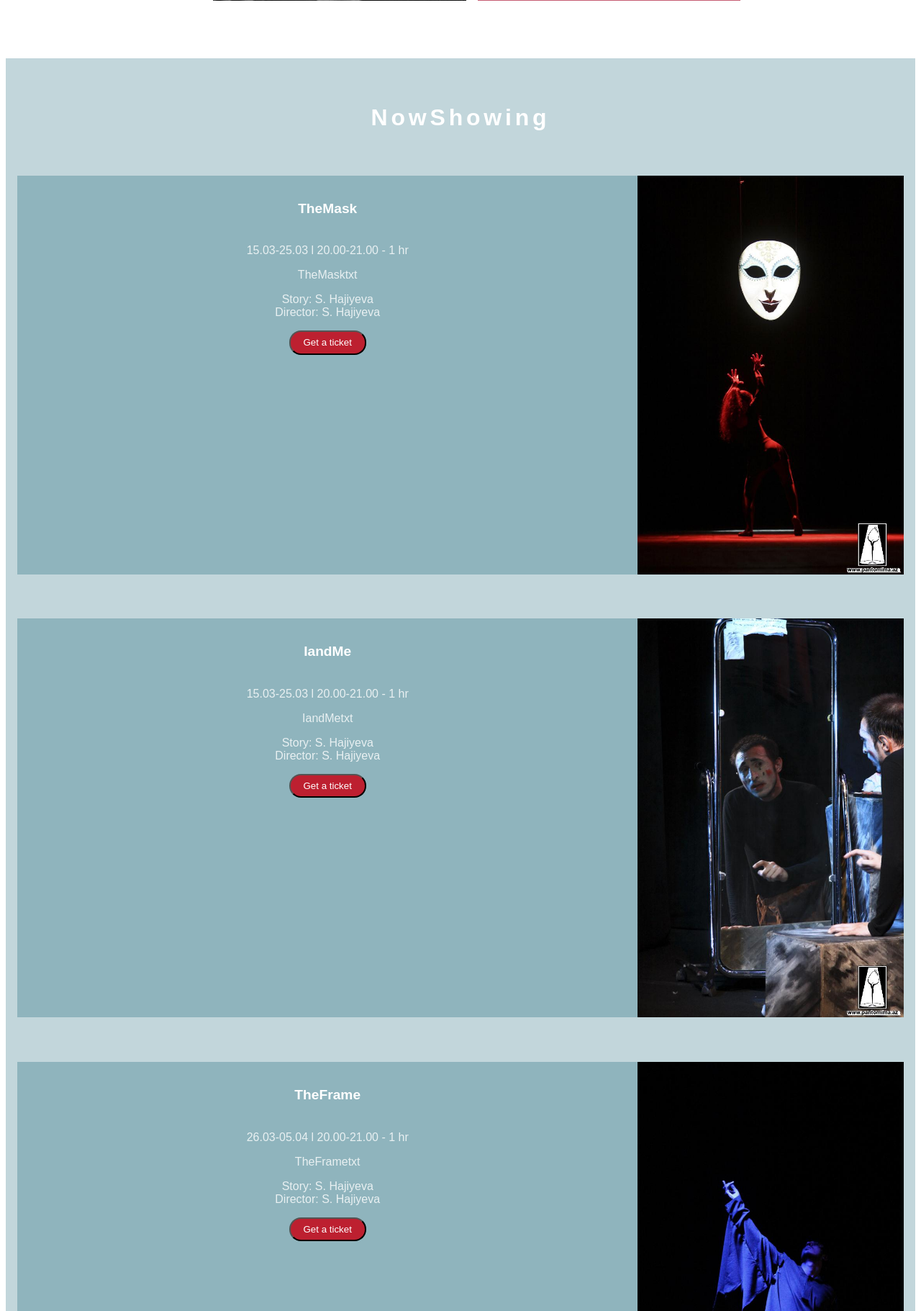
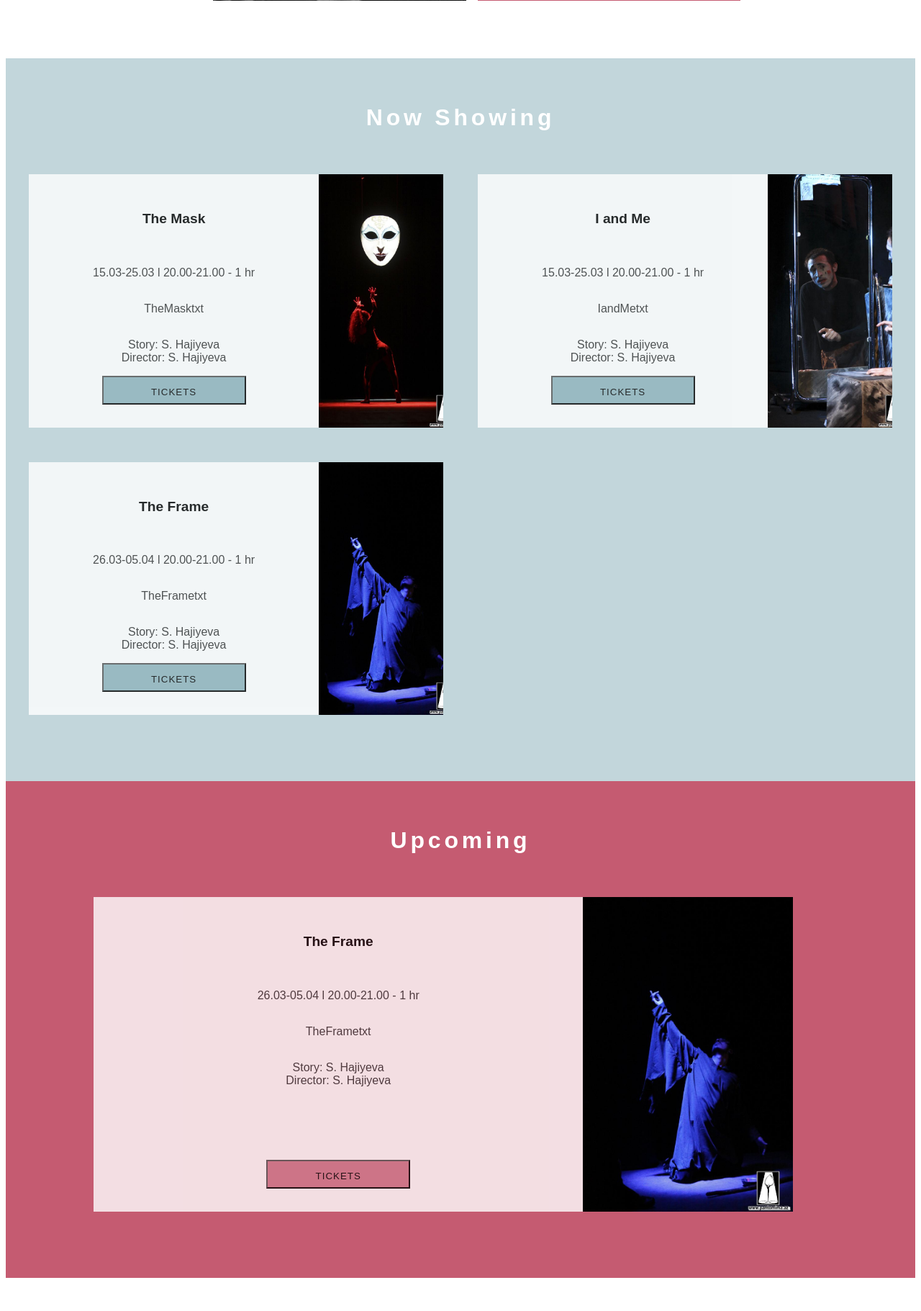
Before and after one commit to laman-droid/phantomime, a Django app: page /en/ in a window 1280 px wide. Shown: the part 543-2364 px from the top of the page at 72% size. Run offline with Django 3.2, Linux system fonts and the light colour scheme.

Commit message:
rest of the translations plus css grid for shows

```diff
--- a/pantomimeweb/staticf/style.css
+++ b/pantomimeweb/staticf/style.css
@@ -290,13 +290,13 @@ html{
     #now_showing{
         background-color: #C2D6DB;
         margin-top: 5em;
-        padding: 4em 1em 2em 1em;
+        padding: 4em 2em 2em 2em;
 
     }
 
     #upcoming{
         background-color: #C55B71;
-        padding: 4em 1em 2em 1em;
+        padding: 4em 2em 2em 2em;
     }
 
     .showmsg {
@@ -327,23 +327,29 @@ html{
         display: flex;
         text-align: center;
         width: 100%;
-        margin-bottom: 5%;
         max-height: 35em;
         justify-content: center;
+        margin-bottom: 2em;
     }
 
     .showtxt {
-        background-color: #8fb4bd;
+        display: flex;
+        flex-direction: column;
+        justify-content: center;
+        align-items: center;
+        background-color: #fff;
         font-size: 1em;
-        color:white;
-        padding: 1em;
+        color:black;
+        opacity: 0.8;
+        padding: 2em;
         width: 70%;
         overflow: hidden;
+        word-wrap: break-word;
     }
 
-    #upcoming .showtxt{
+    /*#upcoming .showtxt{
         background-color: #e8bdc6;
-    }
+    }*/
 
     .showtxt > h5 {
         font-size: 1.2em;
@@ -364,12 +370,20 @@ html{
     }
 
     button{
-        background-color: #BD2030;
-        border-radius: 1.22em;
-        width: 8em;
-        height: 2.5em;
-        color: white;
-        margin-bottom: 1em;
+        background-color: #8fb4bd;
+        text-transform: uppercase;
+        letter-spacing: 1px;
+        line-height: 3em;
+        text-align: center;
+        height: 3em;
+        text-align: center;
+        width: 15em;
+        cursor: pointer;
+        margin-top: auto;
+    }
+
+    #upcoming button{
+        background-color: #d07b8d;
     }
 
     /***----------footer----------***/
@@ -451,4 +465,15 @@ html{
     #empty {
         width:60%;
     }
+
+    .shows {
+        display: grid;
+        grid-template-columns: auto auto;
+        grid-gap: 3em;
+        justify-content: center;
+    }
+
+    .show {
+        margin-bottom: 0;
+    }
 }
--- a/pantomimeweb/templates/index.html
+++ b/pantomimeweb/templates/index.html
@@ -40,40 +40,40 @@
         <div id="now_showing">
             <div class="showmsg">
                 <hr>
-                <a>{% trans 'NowShowing' %}</a>
+                <a>{% trans 'Now Showing' %}</a>
                 <hr>
             </div>
             <div class="shows">
                 <div class="show">
                     <div class="showtxt">
-                        <h5>{% trans 'TheMask' %}</h5>
-                        <p>15.03-25.03  l  20.00-21.00 - 1 hr</p>
+                        <h5>{% trans 'The Mask' %}</h5>
+                        <p>15.03-25.03  l  20.00-21.00 - 1 {% trans 'hr' %}</p>
                         <p>{% trans 'TheMasktxt' %}</p>
 
 
-                        <p>Story: S. Hajiyeva <br> Director: S. Hajiyeva</p>
-                        <button>Get a ticket</button>
+                        <p>{% trans 'Story' %}: S. Hajiyeva <br> {% trans 'Director' %}: S. Hajiyeva</p>
+                        <button>{% trans 'Tickets' %}</button>
                     </div>
                         <img class="showpic" src="{% static '/img/mask.jpg' %}" alt="a girl dancing in front of a mask hanging on the wall">
                 </div>
 
                 <div class="show">
                     <div class="showtxt">
-                        <h5>{% trans 'IandMe' %}</h5>
-                        <p>15.03-25.03  l  20.00-21.00 - 1 hr</p>
+                        <h5>{% trans 'I and Me' %}</h5>
+                        <p>15.03-25.03  l  20.00-21.00 - 1 {% trans 'hr' %}</p>
                         <p>{% trans 'IandMetxt' %}</p>
-                        <p>Story: S. Hajiyeva <br> Director: S. Hajiyeva</p>
-                        <button>Get a ticket</button>
+                        <p>{% trans 'Story' %}: S. Hajiyeva <br> {% trans 'Director' %}: S. Hajiyeva</p>
+                        <button>{% trans 'Tickets' %}</button>
                     </div>
                         <img class="showpic" src="{% static '/img/iandme2.jpg' %}" alt="a man confused looking himself in the mirrow">
                 </div>
                 <div class="show">
                     <div class="showtxt">
-                        <h5>{% trans 'TheFrame' %}</h5>
-                        <p>26.03-05.04  l  20.00-21.00 - 1 hr</p>
+                        <h5>{% trans 'The Frame' %}</h5>
+                        <p>26.03-05.04  l  20.00-21.00 - 1 {% trans 'hr' %}</p>
                         <p>{% trans 'TheFrametxt' %}</p>
-                        <p>Story: S. Hajiyeva <br> Director: S. Hajiyeva</p>
-                        <button>Get a ticket</button>
+                        <p>{% trans 'Story' %}: S. Hajiyeva <br> {% trans 'Director' %}: S. Hajiyeva</p>
+                        <button>{% trans 'Tickets' %}</button>
                     </div>
                         <img class="showpic" src="{% static '/img/frame.jpg' %}" alt="a man on his knees reaching up with his right hand in blue light">
                 </div>
@@ -90,11 +90,11 @@
             <div class="shows">
                 <div class="show">
                     <div class="showtxt">
-                        <h5>{% trans 'TheFrame' %}</h5>
-                        <p>26.03-05.04  l  20.00-21.00 - 1 hr</p>
+                        <h5>{% trans 'The Frame' %}</h5>
+                        <p>26.03-05.04  l  20.00-21.00 - 1 {% trans 'hr' %}</p>
                         <p>{% trans 'TheFrametxt' %}</p>
-                        <p>Story: S. Hajiyeva <br> Director: S. Hajiyeva</p>
-                        <button>Get a ticket</button>
+                        <p>{% trans 'Story' %}: S. Hajiyeva <br> {% trans 'Director' %}: S. Hajiyeva</p>
+                        <button>{% trans 'Tickets' %}</button>
                     </div>
                         <img class="showpic" src="{% static '/img/frame.jpg' %}" alt="a man on his knees reaching up with his right hand in blue light">
                 </div>
@@ -111,10 +111,8 @@
 
         <footer>
             <div class="footertitle" id="about_us">
-                <h4>About Us</h4>
-                <p>Pantomime Theatre is extraordinary in a way of performing the plays.
-                    Here you will experience all the feelings with poems, dances,
-                    mimics without a single verbal dialoge.</p>
+                <h4>{% trans 'About Us' %}</h4>
+                <p>{% trans 'AboutUstxt' %}</p>
                 <h5>Contact Us</h5>
                 <div class="contact">
                     <img src="{% static '/img/Locate.svg' %}">
@@ -132,10 +130,10 @@
             </div>
 
             <div class="footertitle" id="information">
-                <h4>Information</h4>
-                <p>About Us</p>
-                <p>Press</p>
-                <p>News</p>
+                <h4>{% trans 'Information' %}</h4>
+                <p>{% trans 'About Us' %}</p>
+                <p>{% trans 'Press' %}</p>
+                <p>{% trans 'News' %}</p>
             </div>
 
             <div class="footertitle" id="social">
@@ -161,7 +159,7 @@
             </div>
 
             <div class="footertitle" id="newsletter">
-                <h4>Be the first to know:</h4>
+                <h4>{% trans 'Newsletter' %}</h4>
             </div>
 
         </footer>
```
Also changed, not shown: pantomimeweb/static/style.css (+39 -14 lines), pantomimeweb/templates/locale/az/LC_MESSAGES/django.po, pantomimeweb/templates/locale/en/LC_MESSAGES/django.po, 2 other files.
